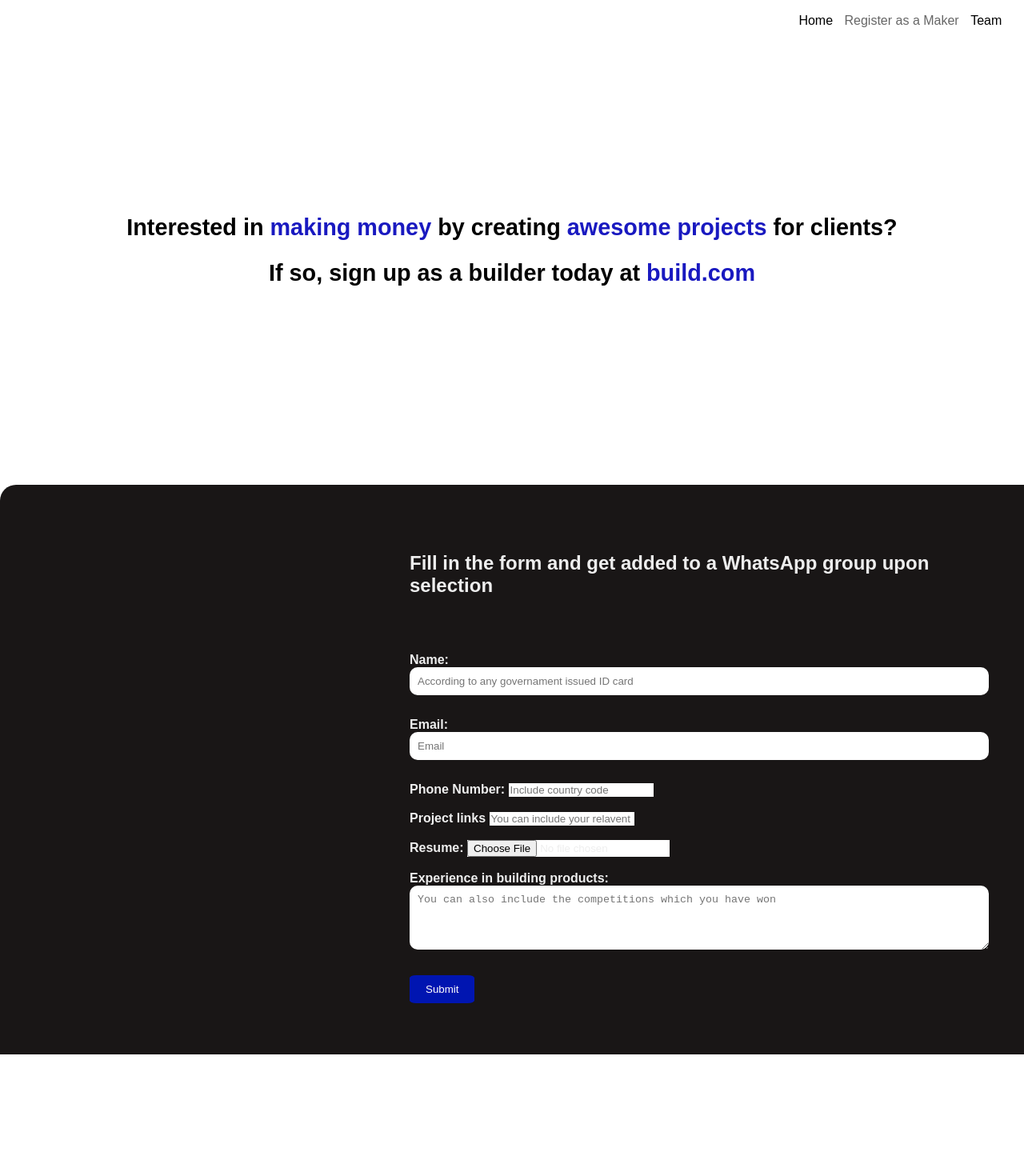
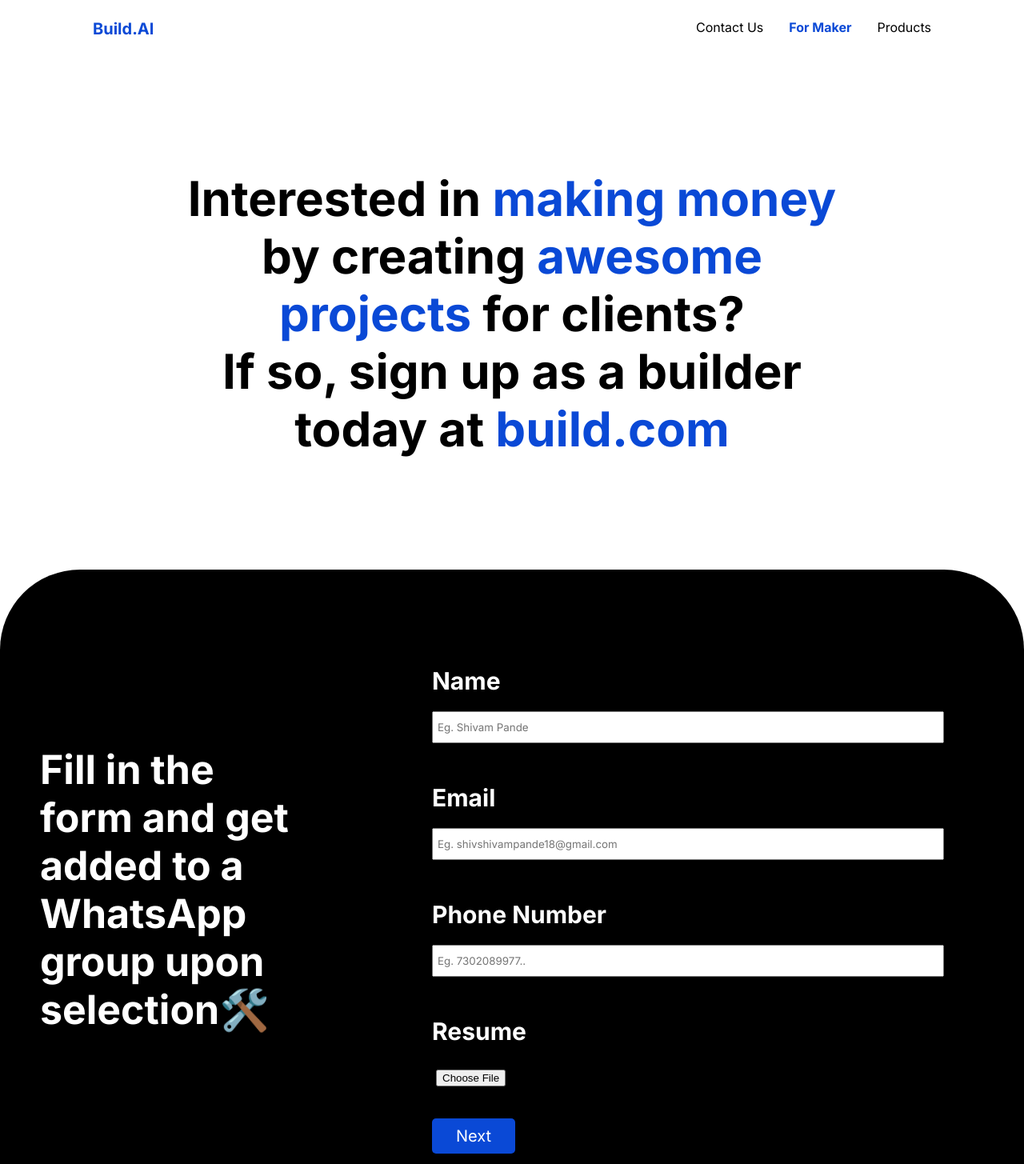
Before and after one commit to ShivamPande18/Build.com, a plain HTML site: page Build-1.0/maker-registration.html in a window 1280 px wide. Shown: the whole page at 80% size. Before the commit the page ends 1318 px from the top, so only its background shows below. Drawn offline with Linux system fonts and the light colour scheme.

Commit message:
Edited the register as maker page

```diff
--- a/Build-1.0/maker-registration.html
+++ b/Build-1.0/maker-registration.html
@@ -3,52 +3,55 @@
 <head>
     <meta charset="UTF-8">
     <meta name="viewport" content="width=device-width, initial-scale=1.0">
-    <link rel="stylesheet" href="stylesR.css">
+    <!-- <link rel="stylesheet" href="stylesR.css"> -->
+    <link rel="stylesheet" href="style.css">
     <title>Register as a Maker</title>
+
 </head>
 <body>
 
-    <header class="head">
-        <nav class="nav">
-            <ul>
-                <li><a href="index.html"> Home </a></li>
-                <li class="cur"><a href="maker-registration.html"> Register as a Maker </a></li>
-                <li><a href="Team.html"> Team </a></li>
-            </ul>
-        </nav>
-    </header>
+    <nav>
+        <ul>
+            <li class="navLogo"><a href = "http://127.0.0.1:5500/index.html">Build.AI</a></li>
+            <li><a>Products</a></li>
+            <li><a href="http://127.0.0.1:5500/maker-registration.html" class="activeNav">For Maker</a></li>
+            <li><a>Contact Us</a></li>
+        </ul>
+    </nav>
 
-    <section class="text">
-        <h1>Interested in <span class="KW">making money</span> by creating <span class="KW">awesome projects </span>for clients?</h1>
-        <h1>If so, sign up as a builder today at <span class="KW">build.com</span></h1>
+    <section class="taglineSec">
+        <h1>Interested in <span class="KW">making money</span> by creating <span class="KW">awesome projects </span>for clients?
+        <br>If so, sign up as a builder today at <span class="KW">build.com</span></h1>
         <div class="curve"></div>
     </section>
 
-    <section class="one">
+    <section class="formSec">
+        <div class="formCont">
+            <div class="formLeft">
+                <h1>Fill in the form and get added to a WhatsApp group upon selection🛠️</h1>
+            </div>
+            <div class="formRight">
+                <h3>Name</h3>
+                <input class="formInputMulti"
+                type="text"
+                placeholder="Eg. Shivam Pande">
 
-        <h1 class="fill">Fill in the form and get added to a WhatsApp group upon selection</h1>
+                <h3>Email</h3>
+                <input class="formInputMulti"
+                type="email"
+                placeholder="Eg. shivshivampande18@gmail.com">
 
-        <form id="makerRegistrationForm">
-            <label for="name" class="la">Name:</label>
-            <input type="text" id="name" name="name" placeholder="According to any governament issued ID card " required><br><br>
+                <h3>Phone Number</h3>
+                <input class="formInputMulti" type="number" placeholder="Eg. 7302089977..">
 
-            <label for="email" class="la">Email:</label>
-            <input type="email" id="email" placeholder="Email" name="email" required><br><br>
+                <h3>Resume</h3>
+                <input class="formInputMulti" type="file">
 
-            <label for="phoneNumber" class="la">Phone Number:</label>
-            <input type="tel" id="phoneNumber" placeholder="Include country code"  name="phoneNumber" required><br><br>
+                <button class="formNextBtn">Next</button>
+            </div>
 
-            <label for="portfolioLink" class="la">Project links</label>
-            <input type="url" id="portfolioLink" name="portfolioLink" placeholder="You can include your relavent socialmedia handle" required><br><br>
 
-            <label for="resume" class="la">Resume:</label>
-            <input type="file" id="resume" name="resume" accept=".pdf,.doc,.docx" required><br><br>
-
-            <label for="experience" class="la">Experience in building products:</label>
-            <textarea id="experience" name="experience" rows="4" placeholder="You can also include the competitions which you have won" required></textarea><br><br>
-
-            <input type="submit" class="sub" value="Submit">
-        </form>
+        </div>
 
     </section>
 
--- a/Build-1.0/style.css
+++ b/Build-1.0/style.css
@@ -49,6 +49,12 @@
 
 .navLogo a{
     color: #0a49d6 !important;
+}
+
+.activeNav{
+  font-weight: bold;
+  color: #0a49d6 !important;
+
 }
 
 
@@ -248,6 +254,12 @@
   font-size: 30px;
 }
 
+.formRight h3{
+  color: white;
+  font-size: 30px;
+  margin-top: 50px;
+}
+
 .formInputMulti{
   width: 50vw;
   margin-top: 20px;
```
Also changed, not shown: Build-1.0/index.html (+1 -1 lines).
